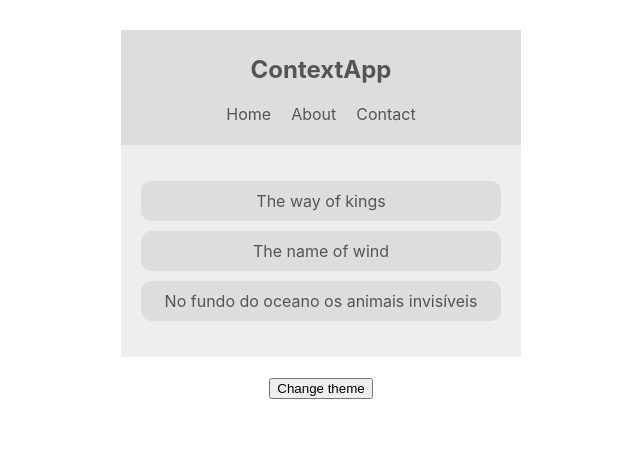
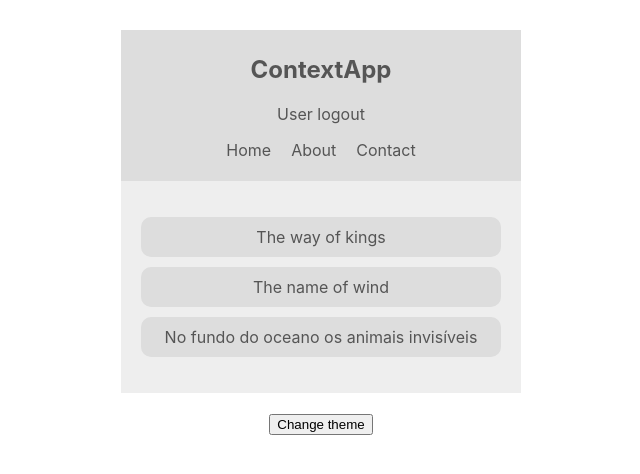
Before and after one commit to thiagobutignon/react-context-hooks-course, a React (Create React App) app: page / in a window 1280 px wide. Shown: the top 474 px of the page, without its empty margins (319-959 px from the left). Built offline with nearby package versions, Linux system fonts and the light colour scheme.

Commit message:
AuthContext create and implemented

```diff
--- a/src/components/Navbar.js
+++ b/src/components/Navbar.js
@@ -1,16 +1,23 @@
 import React, { Component } from "react";
 import { ThemeContext } from "../contexts/ThemeContext";
+import { AuthContext } from "../contexts/AuthContext";
 class Navbar extends Component {
   static contextType = ThemeContext;
   render() {
     return (
+      <AuthContext.Consumer>
+        {authContext => (
           <ThemeContext.Consumer>
-        {context => {
-          const { isLightTheme, light, dark } = context;
+            {themeContext => {
+              const { isAuthenticated, toggleAuth } = authContext;
+              const { isLightTheme, light, dark } = themeContext;
               const theme = isLightTheme ? light : dark;
               return (
                 <nav style={{ background: theme.ui, color: theme.syntax }}>
                   <h1>ContextApp</h1>
+                  <div onClick={toggleAuth}>
+                    {isAuthenticated ? "User logged in" : "User logout"}
+                  </div>
                   <ul>
                     <li>Home</li>
                     <li>About</li>
@@ -20,6 +27,8 @@
               );
             }}
           </ThemeContext.Consumer>
+        )}
+      </AuthContext.Consumer>
     );
   }
 }
```
Lines whose indentation alone changed are shown as unchanged.
